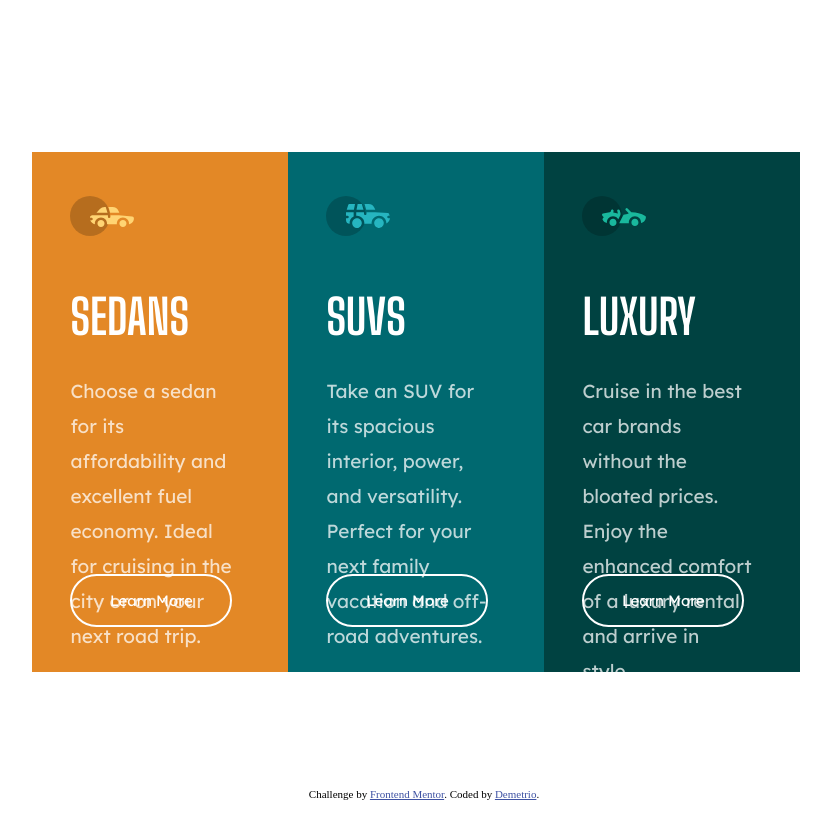
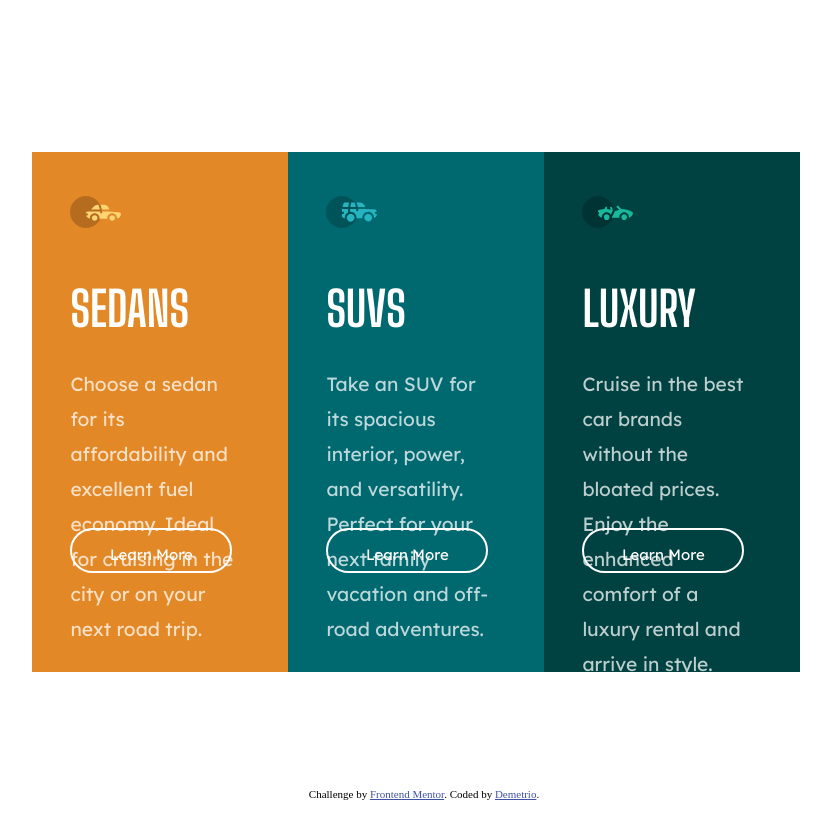
Before and after one commit to Demetrio-s-Frontend-Mentor-Projects/3-column-preview-card-component-main, a plain HTML site: page index.html in a window 1280 px wide. Shown: the whole page, without its empty margins (224-1055 px from the left). Drawn offline with Linux system fonts and the light colour scheme.

Commit message:
moving along:

```diff
--- a/styles.css
+++ b/styles.css
@@ -29,6 +29,11 @@ body{
 .car-div1, .car-div2, .car-div3 {
     width: 33%;
     padding: 2.75em 3em 1.5em 2.4em ;
+    min-height: 50%;
+}
+
+.car-div1 img, .car-div2 img, .car-div3 img{
+  height: 7%;
 }
 
 .title {
@@ -36,15 +41,18 @@ body{
     font-family: 'Big Shoulders Display', cursive;
     font-stretch: ultra-expanded;
     font-size: 3em;
-    margin-bottom: .6em;
+    height: 15%;
+    margin-bottom: .3em;
 }
 
 .blurb {
     color: rgba(255, 255, 255, 0.74);
     font-family: 'Lexend Deca', sans-serif;
     font-kerning: auto;
+    height: 35%;
     line-height: 35px;
-    font-size: 19px;
+    font-size: clamp(.75rem, 1.2rem, 3.5rem);
+    position: relative;
 }
 
 .car-div1{
@@ -59,13 +67,14 @@ body{
 
 .learn-more {
     background-color: transparent;
-    bottom: 3em;
     border-radius: 2em;
     border: 2px solid white;
+    bottom: 2vh;
     color: white;
     font-family: 'Lexend Deca', sans-serif;
     font-size: 15px;
     font-stretch: wider;
+    height: 10%;
     padding: 1em 2.5em 1em 2.5em;
-    position: absolute;
+    position: relative;
 }
```
